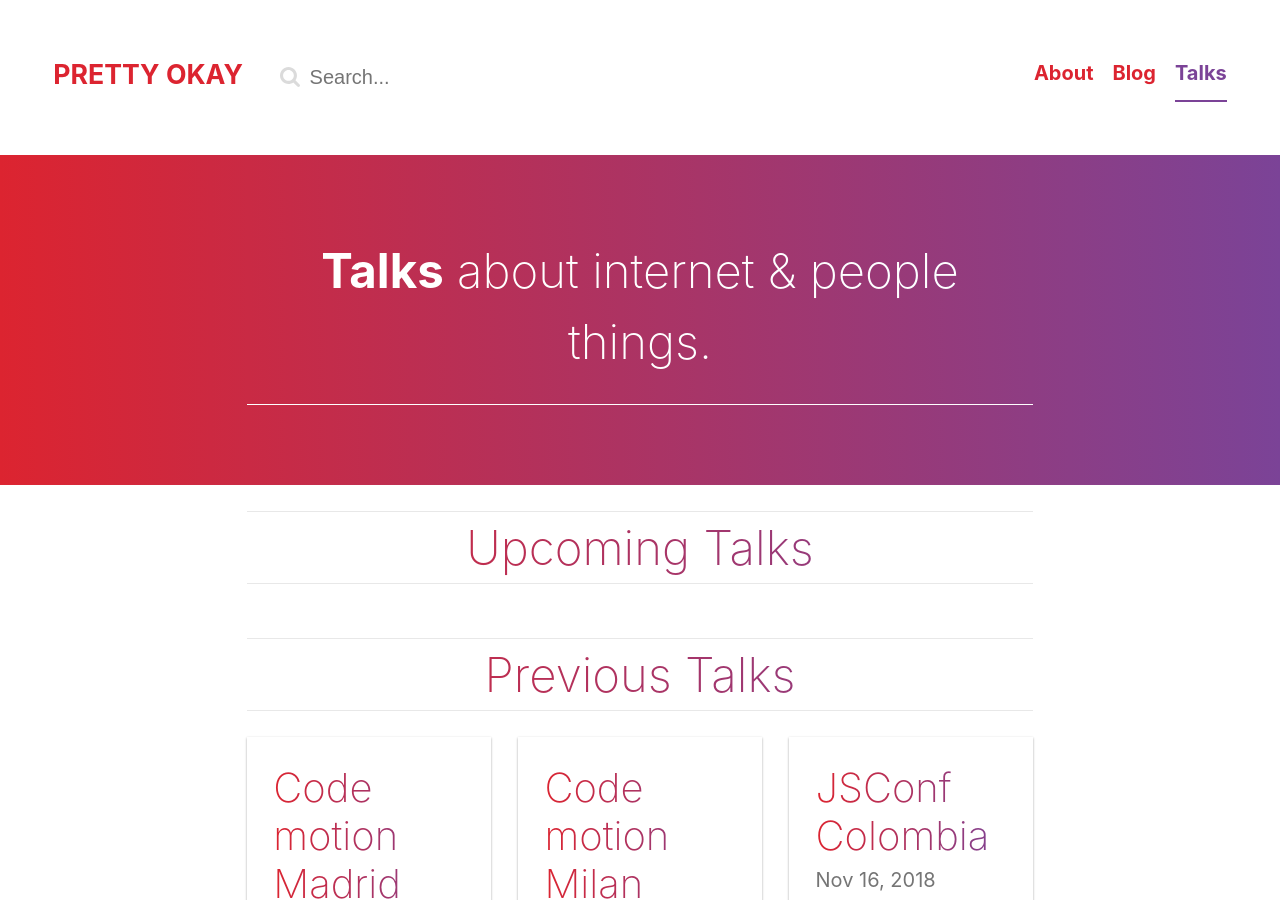
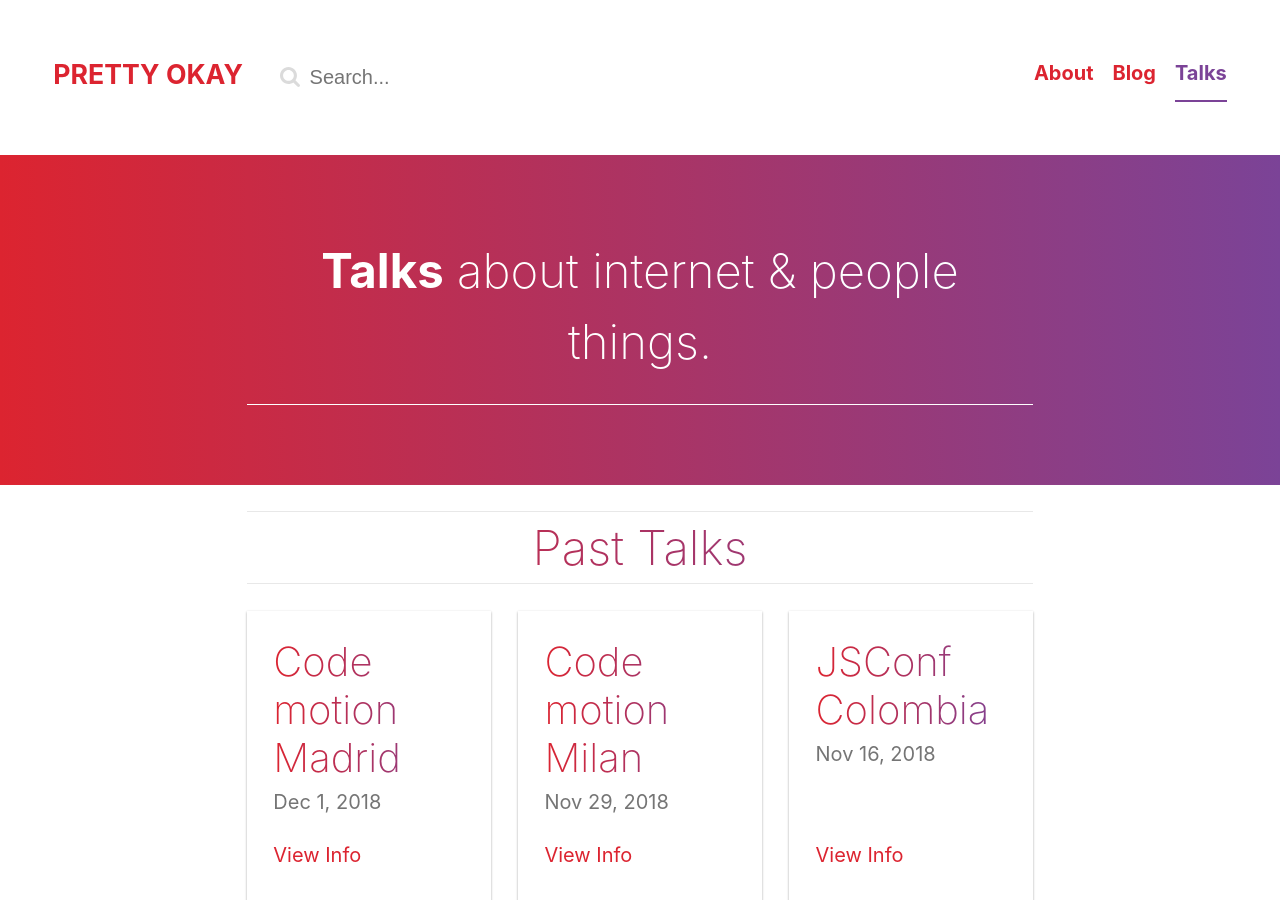
Before and after one commit to trentmwillis/pretty-okay.dev, a Jekyll site: the page built from speaking.html, in a window 1280 px wide and 900 px high. Built offline with Jekyll 4.4.1, drawn with Linux system fonts in a browser that asks for light colours; comment, search, counter and statistics services are not loaded.

Commit message:
Update upcoming talks section to show conditionally

```diff
--- a/speaking.html
+++ b/speaking.html
@@ -4,13 +4,13 @@ title: "<strong>Talks</strong> about internet &amp; people things."
 nav_title: "Talks"
 landing: true
 ---
-
+{% assign upcoming = site.posts | reverse | where:"category","talk" | where:"upcoming","true" %}
+{% unless upcoming.size == 0 %}
   <section>
     <h2 class="section-header">Upcoming Talks</h2>
 
     <ul class="post-grid">
-    {% for post in site.posts reversed %}
-      {% if post.category == 'talk' and post.upcoming == true %}
+      {% for post in upcoming %}
         <li class="post-grid-item">
           <p class="post-meta">
             <h2 class="post-title">
@@ -28,13 +28,13 @@ landing: true
             </p>
           </p>
         </li>
-      {% endif %}
       {% endfor %}
     </ul>
   </section>
+{% endunless %}
 
 <section>
-    <h2 class="section-header">Previous Talks</h2>
+    <h2 class="section-header">Past Talks</h2>
 
   <ul class="post-grid">
     {% for post in site.posts %}
```
Lines whose indentation alone changed are shown as unchanged.
